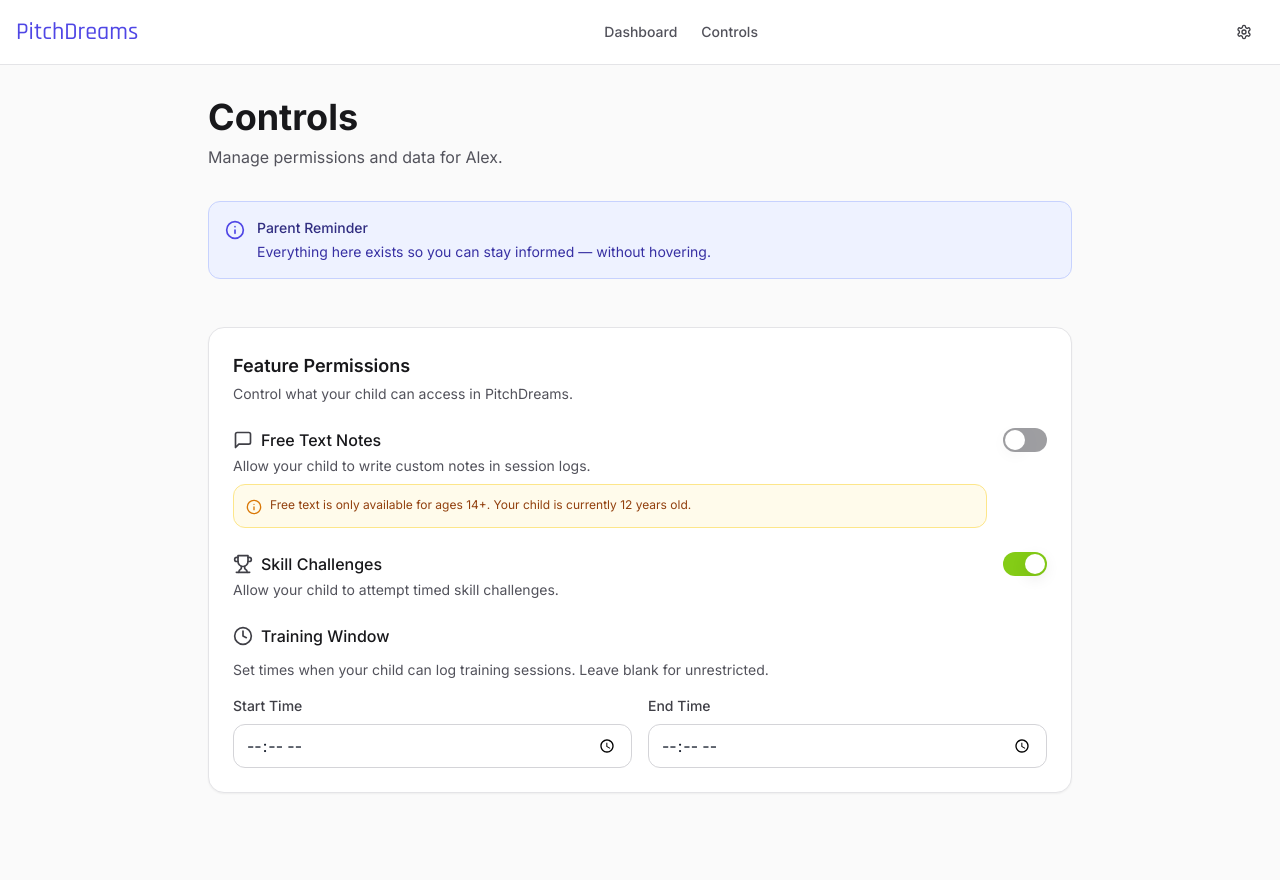
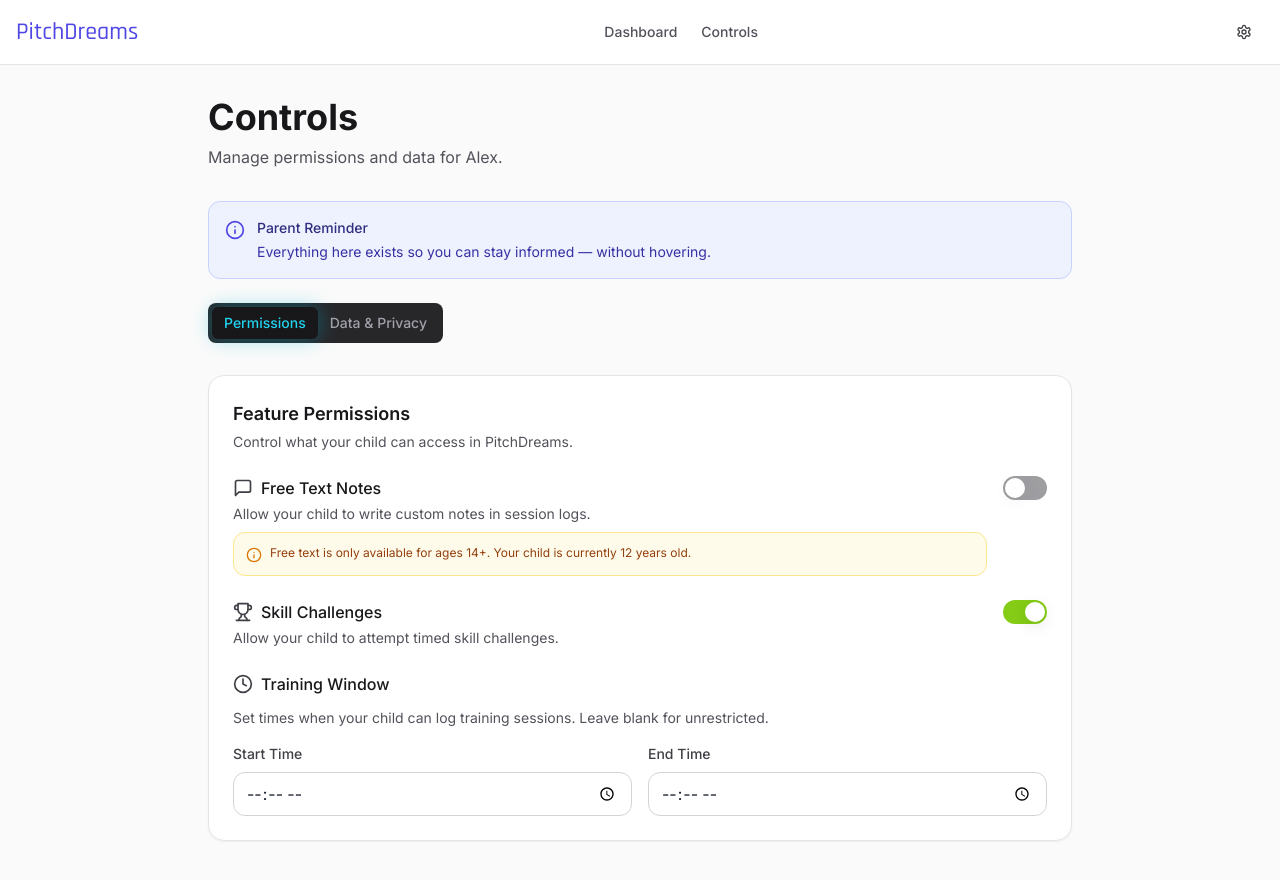
Before and after one commit to lossanchez-svg/Pitch-Dreams-2, a Next.js app: page /controls in a window 1280 px wide. Shown: the top 880 px of the page. Built offline with nearby package versions, Linux system fonts and the light colour scheme.

Commit message:
fix: correct Tabs usage in parent controls page to use Radix UI pattern

```diff
--- a/app/(parent)/controls/page.tsx
+++ b/app/(parent)/controls/page.tsx
@@ -1,7 +1,7 @@
 'use client'
 
 import { useState } from 'react'
-import { Tabs } from '@/components/ui/Tabs'
+import { Tabs, TabsList, TabsTrigger, TabsContent } from '@/components/ui/Tabs'
 import {
   FeaturePermissionsPanel,
   DataExportDeletePanel,
@@ -50,16 +50,13 @@
       <ParentGateBanner className="mb-6" />
 
       {/* Tabs */}
-      <Tabs
-        value={activeTab}
-        onValueChange={setActiveTab}
-        tabs={[
-          { value: 'permissions', label: 'Permissions' },
-          { value: 'data', label: 'Data & Privacy' },
-        ]}
-      >
-        {/* Permissions Tab */}
-        {activeTab === 'permissions' && (
+      <Tabs value={activeTab} onValueChange={setActiveTab}>
+        <TabsList>
+          <TabsTrigger value="permissions">Permissions</TabsTrigger>
+          <TabsTrigger value="data">Data & Privacy</TabsTrigger>
+        </TabsList>
+
+        <TabsContent value="permissions">
           <div className="py-6">
             <FeaturePermissionsPanel
               childId={mockChild.id}
@@ -71,10 +68,9 @@
               onSave={handleSavePermissions}
             />
           </div>
-        )}
+        </TabsContent>
 
-        {/* Data & Privacy Tab */}
-        {activeTab === 'data' && (
+        <TabsContent value="data">
           <div className="py-6">
             <DataExportDeletePanel
               childId={mockChild.id}
@@ -83,7 +79,7 @@
               onDelete={handleDeleteAccount}
             />
           </div>
-        )}
+        </TabsContent>
       </Tabs>
     </div>
   )
```
